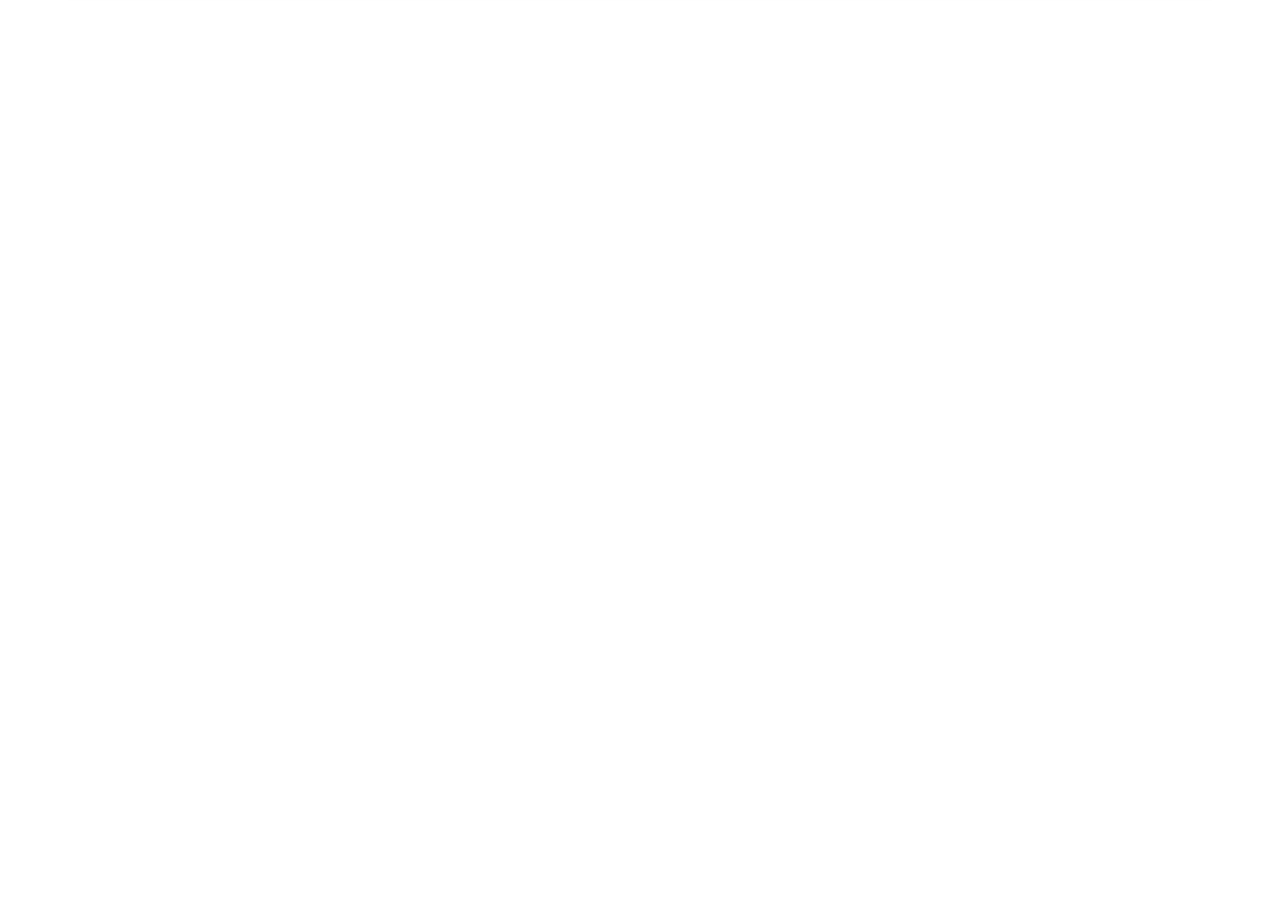
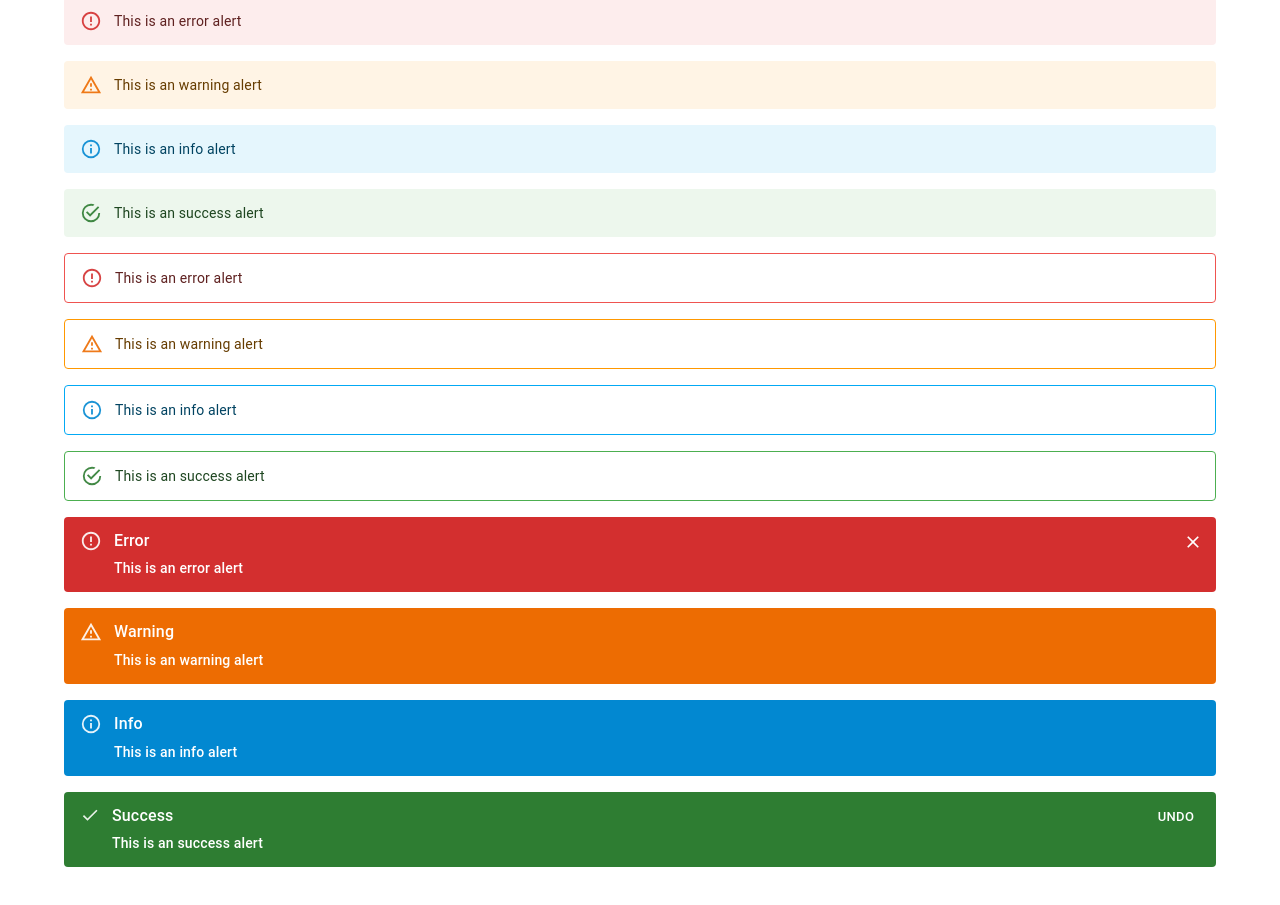
Before and after one commit to EduardBBlea/MaterialUI-walkthrough, a React (Create React App) app: page / in a window 1280 px wide. Shown: the part 5307-6212 px from the top of the page. Before the commit the page ends 5368 px from the top, so only its background shows below. Built offline with nearby package versions, Linux system fonts and the light colour scheme.

Commit message:
covered the Alert component

```diff
--- a/src/App.js
+++ b/src/App.js
@@ -24,6 +24,7 @@
 import MuiChip from "./components/MuiChip";
 import MuiTooltip from "./components/MuiTooltip";
 import MuiTable from "./components/MuiTable";
+import MuiAlert from "./components/MuiAlert";
 
 function App() {
   return (
@@ -52,6 +53,7 @@
       <MuiChip />
       <MuiTooltip />
       <MuiTable />
+      <MuiAlert />
     </div>
   );
 }
--- /dev/null
+++ b/src/components/MuiAlert.jsx
@@ -0,0 +1,57 @@
+import React from "react";
+import { Stack, Alert, AlertTitle, Button } from "@mui/material";
+import CheckIcon from "@mui/icons-material/Check";
+
+const MuiAlert = () => {
+  return (
+    <Stack spacing={2}>
+      <Alert severity="error">This is an error alert</Alert>
+      <Alert severity="warning">This is an warning alert</Alert>
+      <Alert severity="info">This is an info alert </Alert>
+      <Alert severity="success">This is an success alert</Alert>
+      <Alert variant="outlined" severity="error">
+        This is an error alert
+      </Alert>
+      <Alert variant="outlined" severity="warning">
+        This is an warning alert
+      </Alert>
+      <Alert variant="outlined" severity="info">
+        This is an info alert{" "}
+      </Alert>
+      <Alert variant="outlined" severity="success">
+        This is an success alert
+      </Alert>
+      <Alert
+        variant="filled"
+        severity="error"
+        onClose={() => alert("Close alert")}
+      >
+        <AlertTitle>Error</AlertTitle>
+        This is an error alert
+      </Alert>
+      <Alert variant="filled" severity="warning">
+        <AlertTitle>Warning</AlertTitle>
+        This is an warning alert
+      </Alert>
+      <Alert variant="filled" severity="info">
+        <AlertTitle>Info</AlertTitle>
+        This is an info alert{" "}
+      </Alert>
+      <Alert
+        variant="filled"
+        severity="success"
+        icon={<CheckIcon fontSize="small" />}
+        action={
+          <Button color="inherit" size="small">
+            UNDO
+          </Button>
+        }
+      >
+        <AlertTitle>Success</AlertTitle>
+        This is an success alert
+      </Alert>
+    </Stack>
+  );
+};
+
+export default MuiAlert;
```
